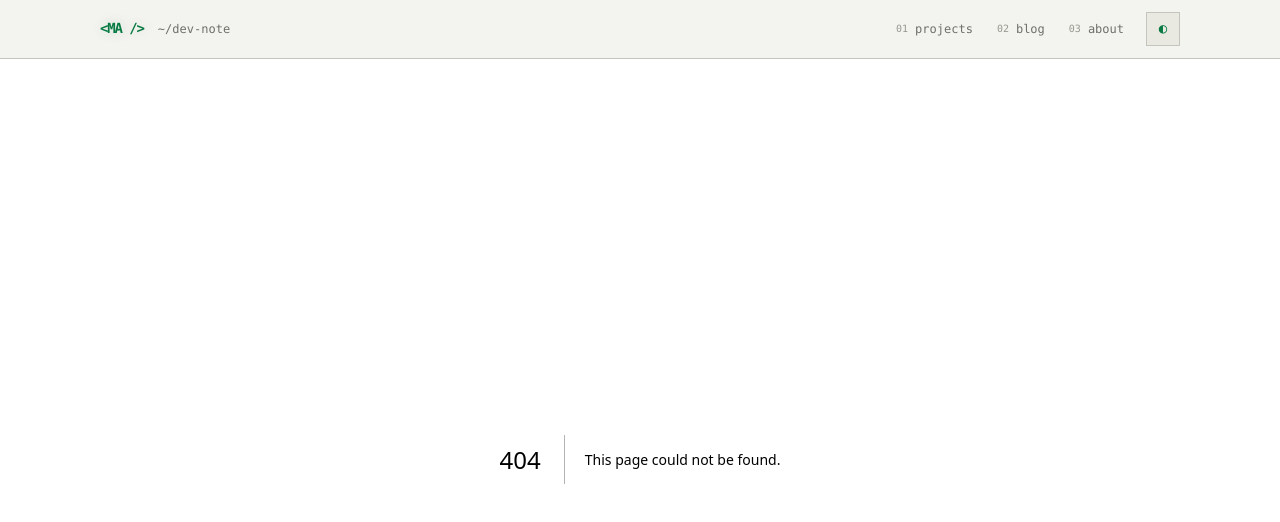
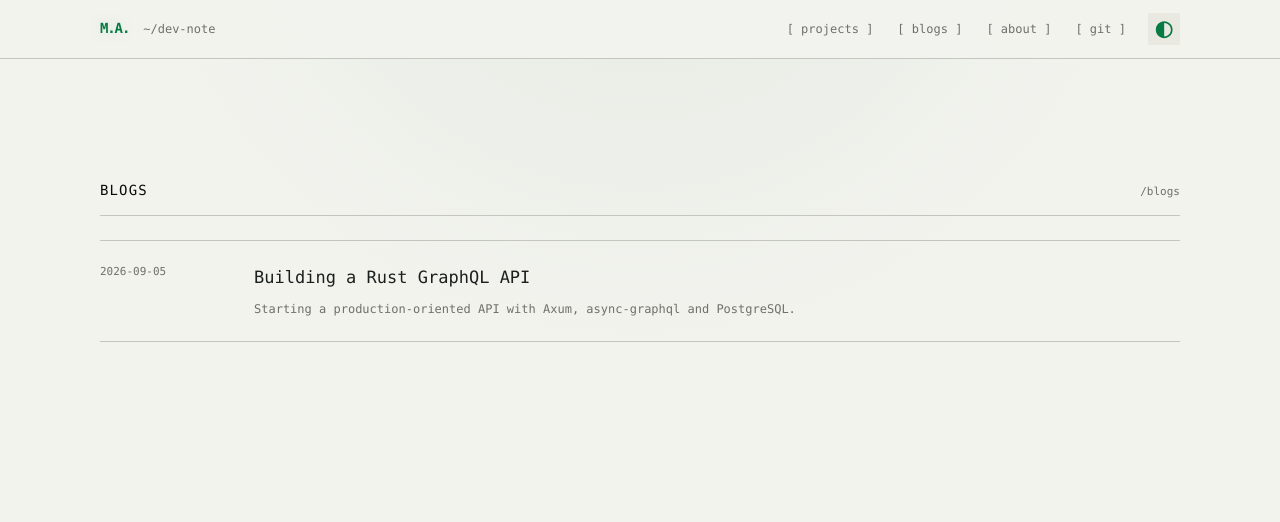
Before and after one commit to maaahad/dev-note, a Next.js app: page /blogs in a window 1280 px wide. Before the commit this address had no page. Shown: the top 522 px of the page. Built offline with nearby package versions, Linux system fonts and the light colour scheme.

Commit message:
web: navigation updated and git link added (#2)
* navigation updated and git link added

* some cleaning up of homepage

* polishing ThemeToggle button

* blogs/ component cleaned

* first blog cleaned up

```diff
--- a/src/app/blog/page.tsx
+++ b/src/app/blogs/page.tsx
@@ -1,20 +1,22 @@
+import type { Metadata } from "next";
 import Link from "next/link";
 import { getPosts } from "@/lib/posts";
 
-export const metadata = {
+export const metadata: Metadata = {
   title: "Blog",
 };
 
 export default function BlogPage() {
-  const posts = getPosts();
+  const posts = getPosts().filter((post) => !!post.content);
+  console.log(posts);
 
   return (
     <div className="page">
       <section className="section">
         <div className="section-heading">
-          <h1 className="section-title">Blog</h1>
+          <h1 className="section-title">Blogs</h1>
 
-          <span className="section-index">/blog</span>
+          <span className="section-index">/blogs</span>
         </div>
 
         <div className="blog-list">
@@ -25,7 +27,7 @@ export default function BlogPage() {
               </time>
 
               <div>
-                <Link href={`/blog/${post.slug}`} className="blog-title">
+                <Link href={`/blogs/${post.slug}`} className="blog-title">
                   {post.title}
                 </Link>
 
--- a/src/app/globals.css
+++ b/src/app/globals.css
@@ -217,22 +217,16 @@ button {
   color: var(--green);
 }
 
-.nav-index {
-  color: var(--mute-2);
-
-  font-size: 10px;
-}
-
 .theme-toggle {
-  width: 34px;
-  height: 34px;
+  width: 32px;
+  height: 32px;
 
   margin-left: 8px;
 
   display: grid;
   place-items: center;
 
-  border: 1px solid var(--line);
+  /* border: 1px solid var(--line); */
 
   background: var(--panel);
 
@@ -243,6 +237,10 @@ button {
   transition:
     border-color 120ms ease,
     background 120ms ease;
+}
+
+.theme-toggle > span {
+  scale: 2;
 }
 
 .theme-toggle:hover {
@@ -294,15 +292,15 @@ button {
 
   color: var(--fg-max);
 
-  font-size: clamp(2.8rem, 8vw, 6rem);
+  font-size: clamp(2rem, 6vw, 4rem);
 
-  font-weight: 500;
+  font-weight: 400;
 
   letter-spacing: -0.07em;
 
   line-height: 0.95;
 
-  text-shadow: 0 0 25px var(--green-glow);
+  /* text-shadow: 0 0 25px var(--green-glow); */
 }
 
 .home-subtitle {
@@ -393,9 +391,9 @@ button {
 
   background: var(--panel);
 
-  box-shadow:
-    0 25px 80px rgba(0, 0, 0, 0.12),
-    inset 0 1px 0 rgba(255, 255, 255, 0.025);
+  /* box-shadow: */
+  /*   0 25px 80px rgba(0, 0, 0, 0.12), */
+  /*   inset 0 1px 0 rgba(255, 255, 255, 0.025); */
 }
 
 .terminal-header {
@@ -694,10 +692,6 @@ button {
     padding-inline: 6px;
   }
 
-  .nav-index {
-    display: none;
-  }
-
   .page {
     width: min(calc(100% - 24px), var(--wrap));
 
--- a/src/app/page.tsx
+++ b/src/app/page.tsx
@@ -9,7 +9,7 @@ export default function HomePage() {
           <span>whoami</span>
         </div>
 
-        <h1 className="home-title">Muhammed Ahad</h1>
+        <h1 className="home-title">muhammed ahad</h1>
 
         <p className="home-subtitle">
           Software engineer building software with Rust, TypeScript, React,
@@ -47,8 +47,8 @@ export default function HomePage() {
             projects
           </Link>
 
-          <Link href="/blog" className="home-action">
-            blog
+          <Link href="/blogs" className="home-action">
+            blogs
           </Link>
 
           <Link href="/about" className="home-action">
@@ -88,7 +88,7 @@ export default function HomePage() {
         <div className="section-heading">
           <h2 className="section-title">Recent writing</h2>
 
-          <span className="section-index">/blog</span>
+          <span className="section-index">/blogs</span>
         </div>
 
         <p className="terminal-output">
--- a/src/components/Header.tsx
+++ b/src/components/Header.tsx
@@ -6,27 +6,21 @@ export function Header() {
     <header className="site-header">
       <div className="site-header-inner">
         <Link href="/" className="site-brand" aria-label="Home">
-          <span className="site-brand-mark">&lt;MA /&gt;</span>
+          <span className="site-brand-mark">M.A.</span>
 
           <span className="site-brand-path">~/dev-note</span>
         </Link>
 
         <nav className="site-nav" aria-label="Primary navigation">
-          <Link href="/projects">
-            <span className="nav-index">01</span>
-            projects
+          <Link href="/projects">[ projects ]</Link>
+
+          <Link href="/blogs">[ blogs ]</Link>
+
+          <Link href="/about">[ about ]</Link>
+
+          <Link href="https://github.com/maaahad" target="_blank">
+            [ git ]
           </Link>
-
-          <Link href="/blog">
-            <span className="nav-index">02</span>
-            blog
-          </Link>
-
-          <Link href="/about">
-            <span className="nav-index">03</span>
-            about
-          </Link>
-
           <ThemeToggle />
         </nav>
       </div>
--- a/src/components/ThemeToggle.tsx
+++ b/src/components/ThemeToggle.tsx
@@ -28,7 +28,7 @@ export function ThemeToggle() {
       aria-label={isDark ? "Switch to light mode" : "Switch to dark mode"}
       onClick={() => setTheme(isDark ? "light" : "dark")}
     >
-      {isDark ? "☼" : "◐"}
+      <span>{isDark ? "☼" : "◐"}</span>
     </button>
   );
 }
--- a/src/lib/posts.ts
+++ b/src/lib/posts.ts
@@ -2,7 +2,7 @@ import fs from "node:fs";
 import path from "node:path";
 import matter from "gray-matter";
 
-const postsDirectory = path.join(process.cwd(), "content/blog");
+const postsDirectory = path.join(process.cwd(), "content/blogs");
 
 export type Post = {
   slug: string;
```
Also changed, not shown: content/blogs/building-rust-api.mdx (renamed from content/blog/building-rust-api.mdx, +1 -16 lines), content/blogs/why-i-use-typescript.mdx (added), src/app/blogs/[slug]/page.tsx (renamed from src/app/blog/[slug]/page.tsx), src/components/TerminalWindow.tsx (deleted).
